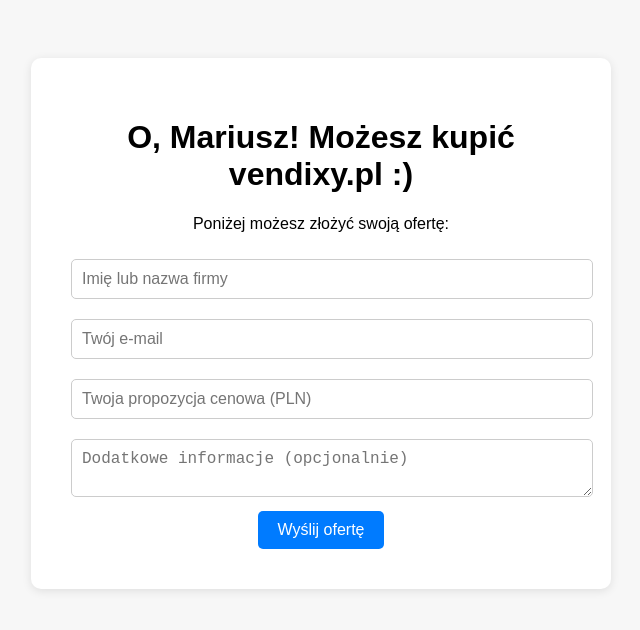
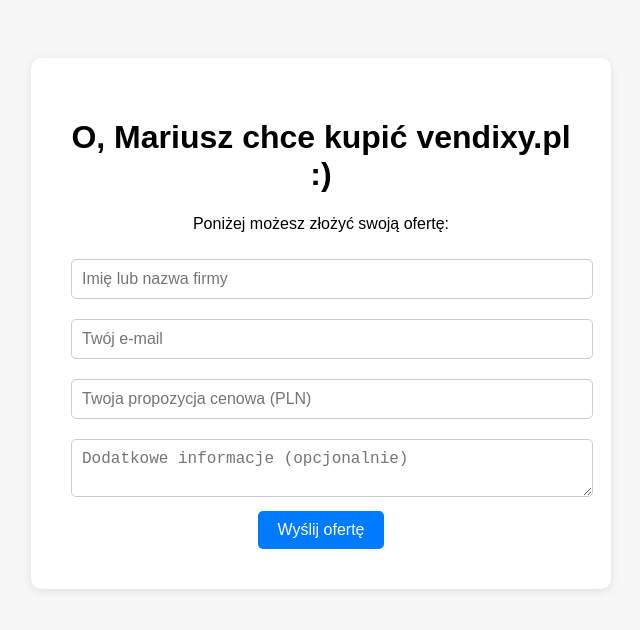
Before and after one commit to misiadziej/vendixy, a plain HTML site: page index.html in a window 1280 px wide. Shown: the whole page, without its empty margins (319-959 px from the left). Drawn offline with Linux system fonts and the light colour scheme.

Commit message:
Update index.html

```diff
--- a/index.html
+++ b/index.html
@@ -42,7 +42,7 @@
 </head>
 <body>
     <div class="box">
-        <h1>O, Mariusz! Możesz kupić <strong>vendixy.pl</strong> :)</h1>
+        <h1>O, Mariusz chce kupić <strong>vendixy.pl</strong> :)</h1>
         <p>Poniżej możesz złożyć swoją ofertę:</p>
         <form action="https://formspree.io/f/mkgrgnra" method="POST">
             <input type="text" name="name" placeholder="Imię lub nazwa firmy" required>
```
